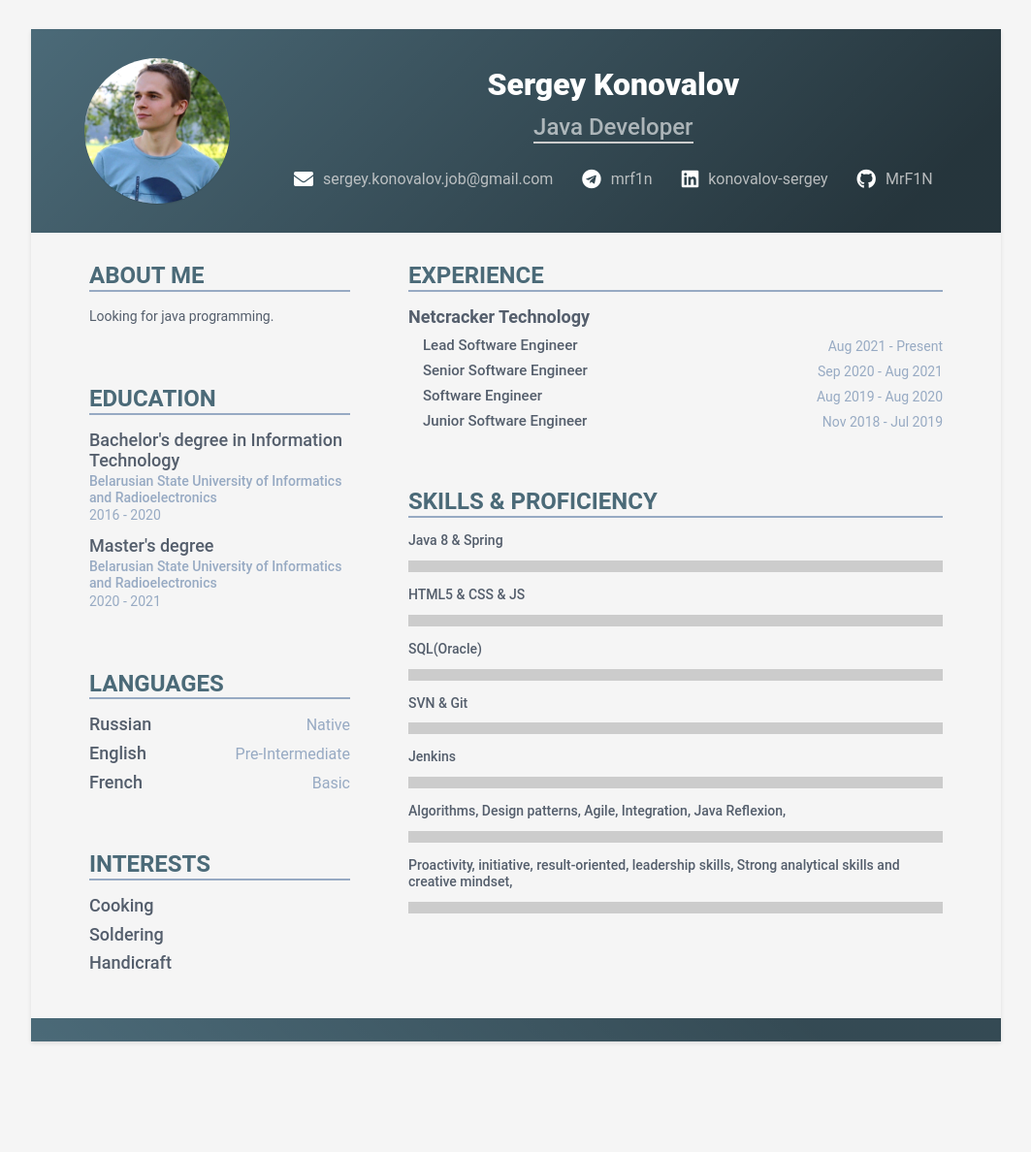
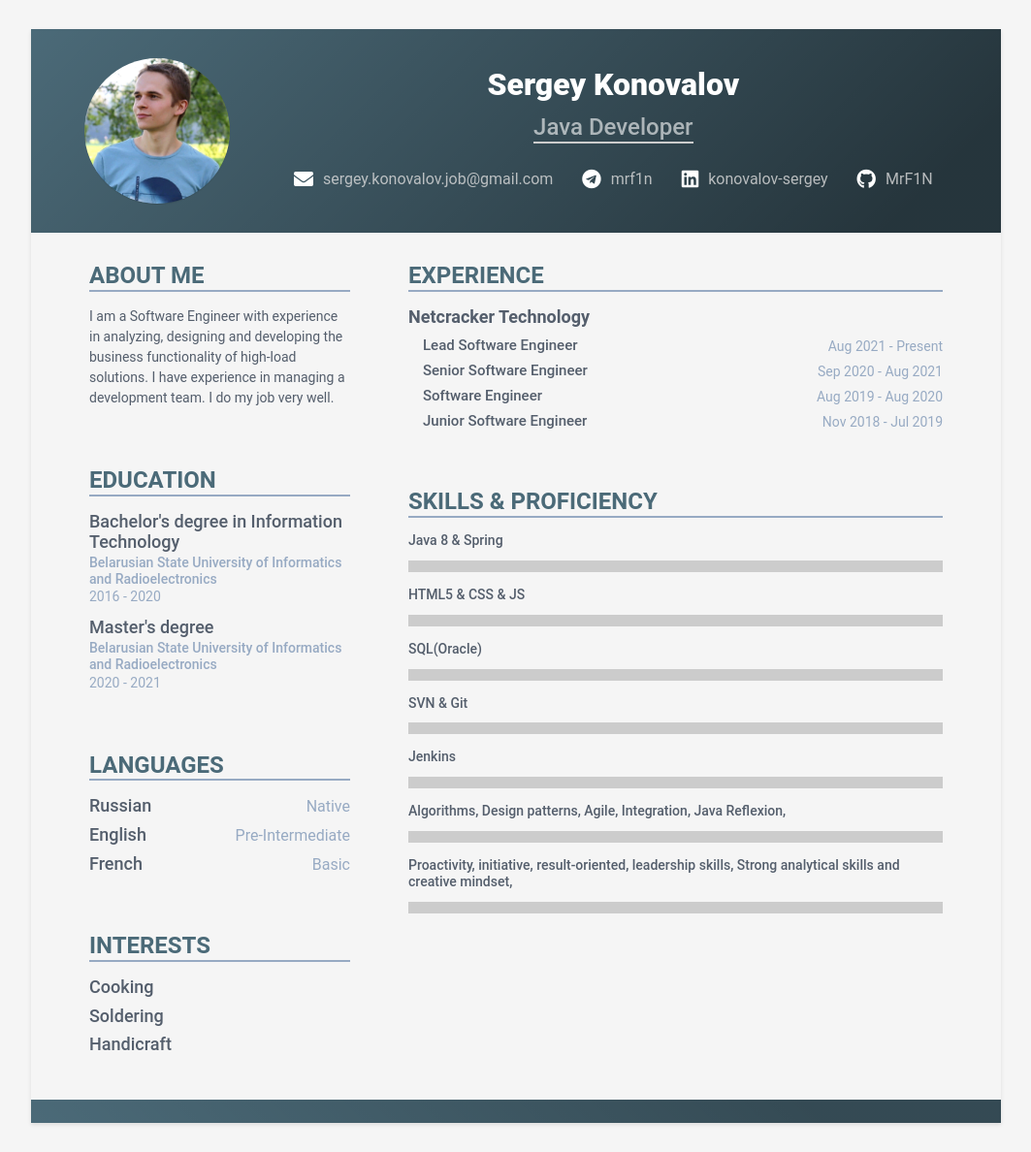
Before and after one commit to mrf1n/mrf1n.github.io, a Jekyll site: the page built from index.html, in a window 1280 px wide. Shown: the whole page at 97% size, without its empty margins (108-1171 px from the left). Built offline with Jekyll 4.4.1, drawn with Linux system fonts in a browser that asks for light colours; nearby versions of some CDN libraries; before the commit the page ends 1104 px from its top, so only the background shows below that.

Commit message:
Reworking about me

```diff
--- a/_data/data.yml
+++ b/_data/data.yml
@@ -18,7 +18,7 @@ header:
 profile:
   title: About me
   summary: |
-    Looking for java programming.
+    I am a Software Engineer with experience in analyzing, designing and developing the business functionality of high-load solutions. I have experience in managing a development team. I do my job very well.
 
 languages:
   title: Languages
```
